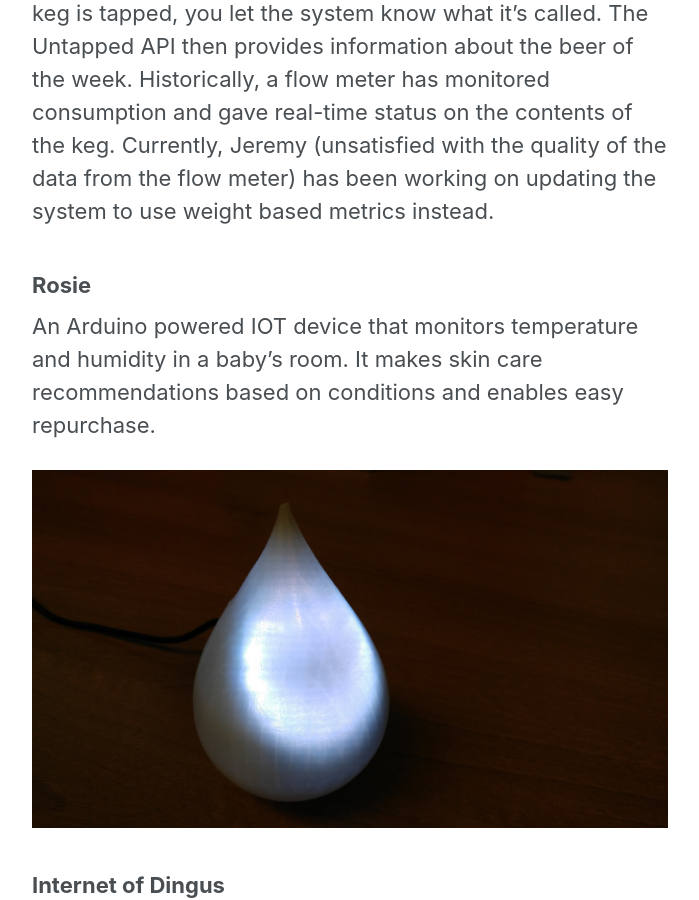
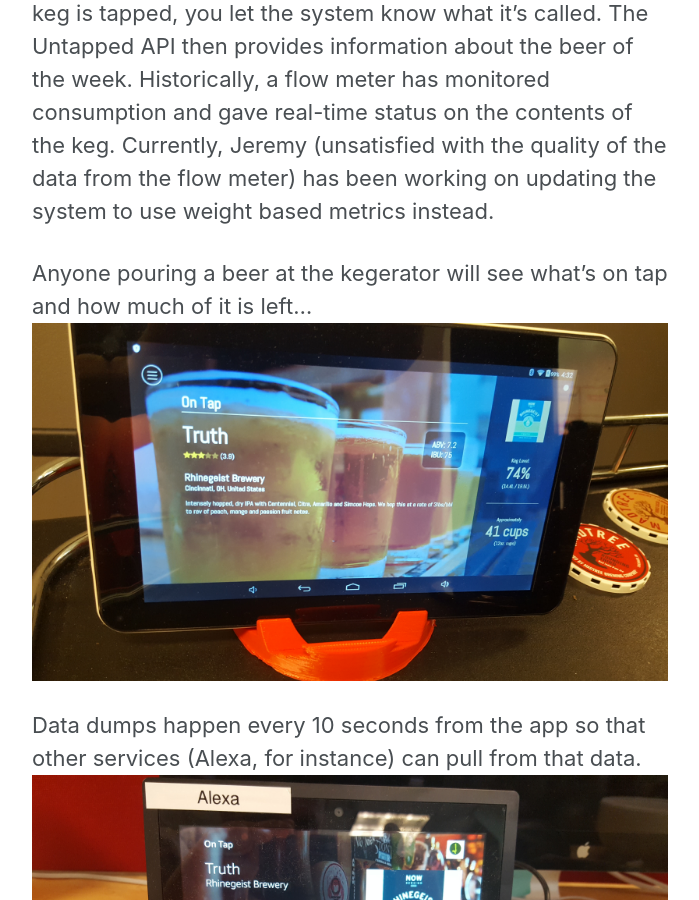
Before and after one commit to technicallySpeaking/technicallySpeaking.github.io, a Jekyll site: the page built from digressions.md, in a window 1280 px wide and 900 px high, scrolled down 1250 px. Shown: the whole window, without its empty margins (290-989 px from the left). Built offline with Jekyll 4.4.1, drawn with Linux system fonts in a browser that asks for light colours; nearby versions of some CDN libraries.

Commit message:
added uploaded images to kegstand story

```diff
--- a/digressions.md
+++ b/digressions.md
@@ -18,6 +18,13 @@
 ### Keg Stand
 
 Jeremy has been toiling away at one of man's greatest questions... "How much beer is in the keg?" Keg Stand is an awesome Arduino based monitoring system. When a new keg is tapped, you let the system know what it's called. The Untapped API then provides information about the beer of the week. Historically, a flow meter has monitored consumption and gave real-time status on the contents of the keg. Currently, Jeremy (unsatisfied with the quality of the data from the flow meter) has been working on updating the system to use weight based metrics instead.
+
+Anyone pouring a beer at the kegerator will see what's on tap and how much of it is left...
+![Tablet app](/uploads/20180427_173253.jpg)
+
+Data dumps happen every 10 seconds from the app so that other services (Alexa, for instance) can pull from that data.
+![Echo Show](/uploads/20180427_173338.jpg)
+
 
 ### Rosie
 
```
